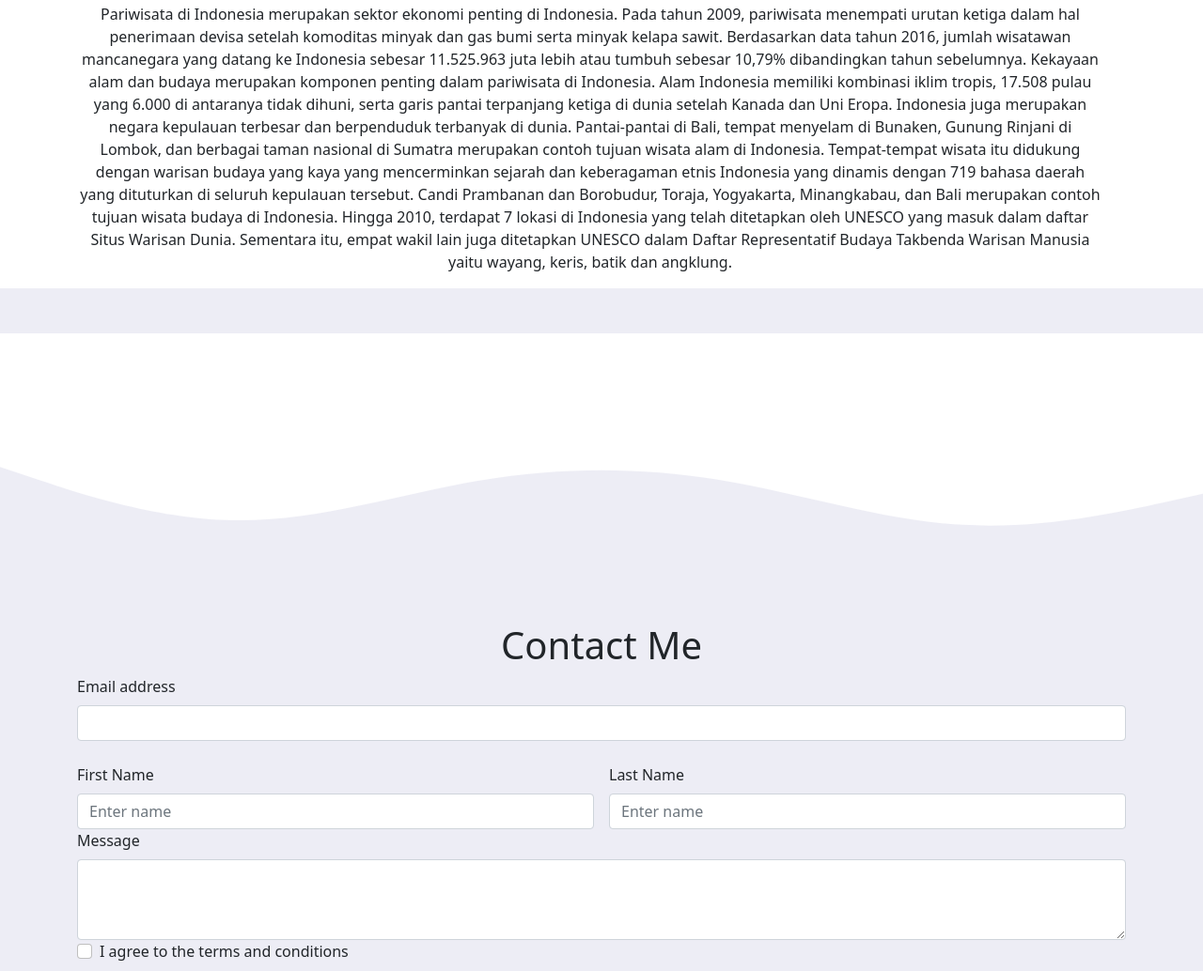
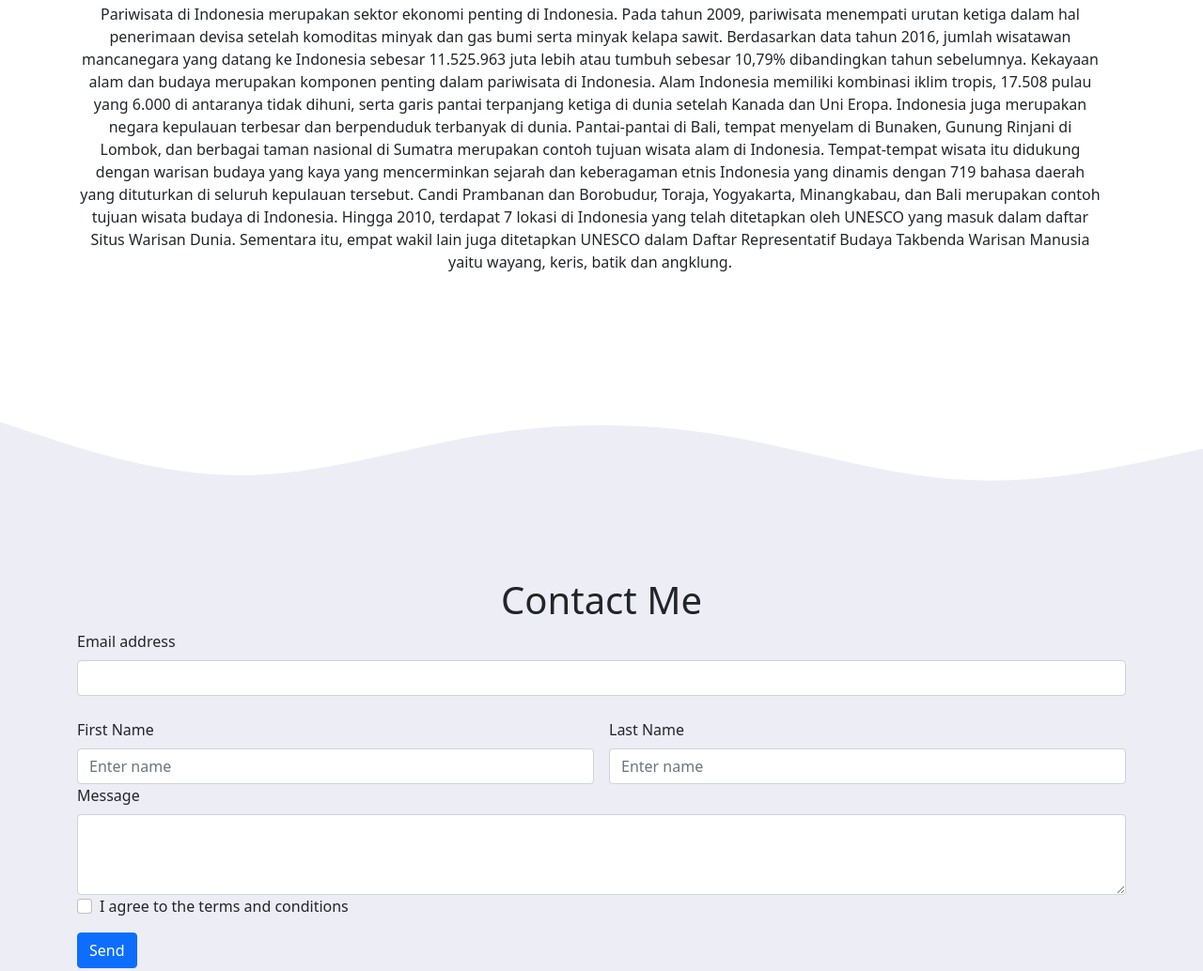
Before and after one commit to Recoban10/UTSPBW, a plain HTML site: page index.html in a window 1280 px wide. Shown: the part 1955-2989 px from the top of the page at 94% size. Drawn offline with nearby package versions, Linux system fonts and the light colour scheme.

Commit message:
Update style.css

```diff
--- a/style.css
+++ b/style.css
@@ -23,7 +23,7 @@
   color: white;
 }
 #contact {
-  padding-top: 3rem;
+  padding-bottom: 3rem;
   background-color: rgb(237, 237, 245);
 }
 #about {
```
